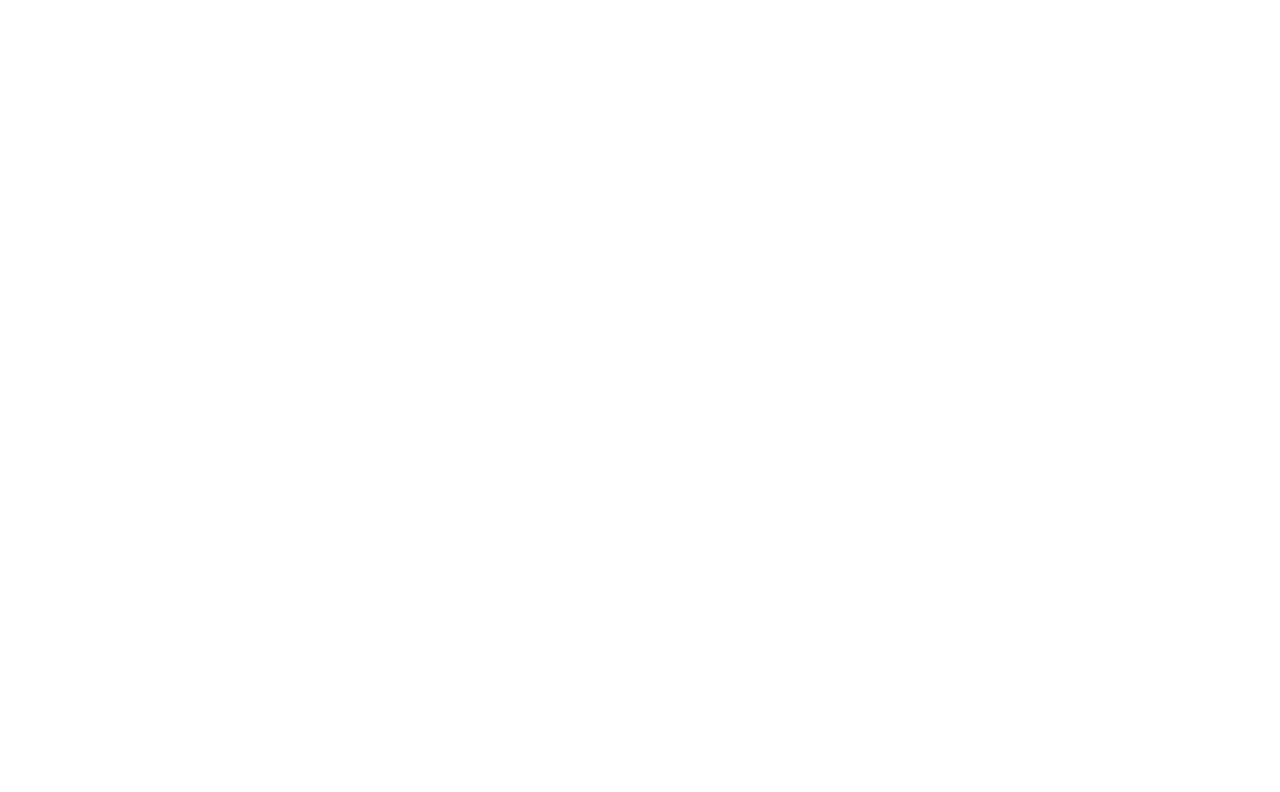
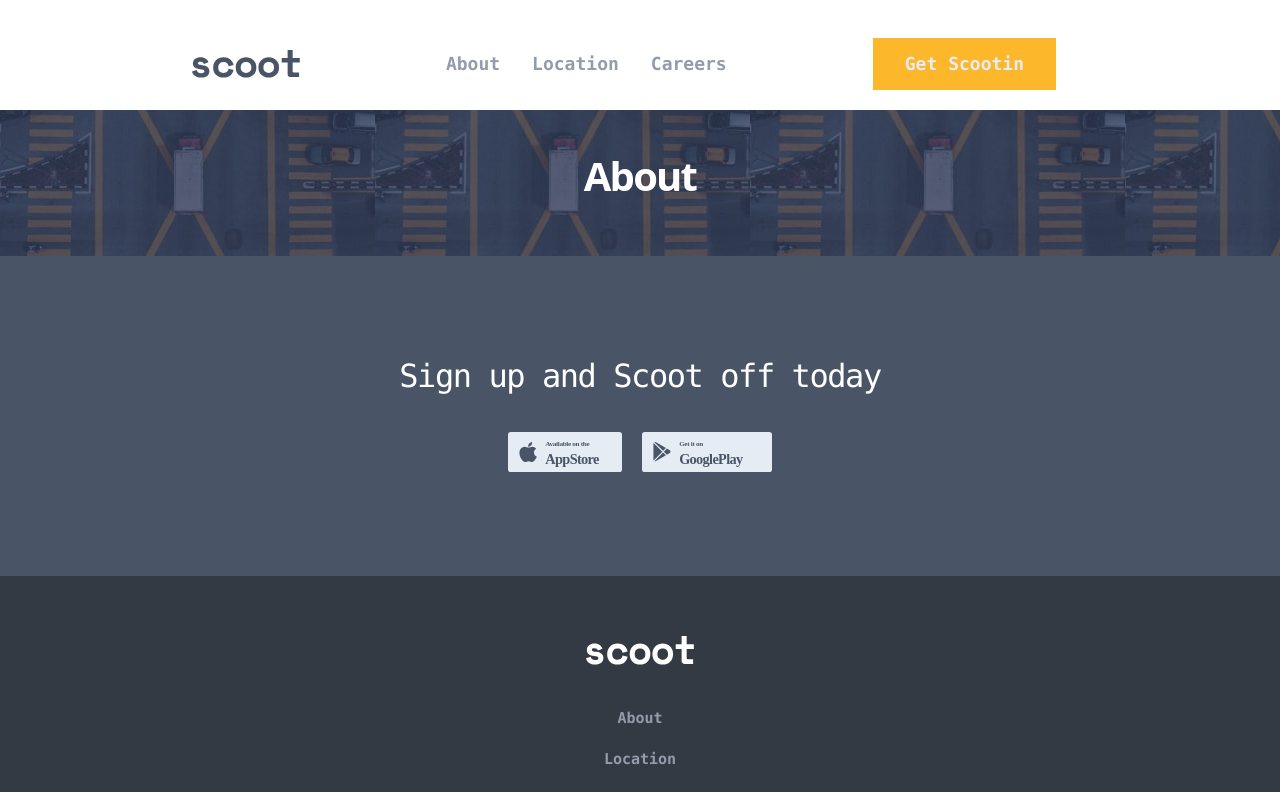
Before and after one commit to luc4sleite/scoot-website, a React (Vite) app: page /about in a window 1280 px wide. Before the commit this address had no page. Shown: the top 792 px of the page. Built offline with nearby package versions, Linux system fonts and the light colour scheme.

Commit message:
feat: about page

```diff
--- a/package.json
+++ b/package.json
@@ -10,6 +10,7 @@
     "preview": "vite preview"
   },
   "dependencies": {
+    "classnames": "^2.3.2",
     "localforage": "^1.10.0",
     "match-sorter": "^6.3.1",
     "react": "^18.2.0",
--- a/src/App.jsx
+++ b/src/App.jsx
@@ -1,12 +1,24 @@
 import { BrowserRouter, Route, Routes } from "react-router-dom";
 import Home from "./pages/Home";
+import About from "./pages/About";
+import Header from "./components/Header";
+import Download from "./components/Download/Index";
+import Footer from "./components/Footer";
+import ScrollToTop from "./components/ScrollToTop";
 
 function App() {
   return (
     <BrowserRouter>
+      <ScrollToTop />
+      <Header />
+
       <Routes>
         <Route path="/" element={<Home />} />
+        <Route path="/about" element={<About />} />
       </Routes>
+
+      <Download />
+      <Footer />
     </BrowserRouter>
   );
 }
--- a/src/components/Banner/index.jsx
+++ b/src/components/Banner/index.jsx
@@ -1,34 +1,12 @@
-import Button from "../Button";
-import rightArrow from "../../assets/patterns/right-arrow.svg";
-import whiteCircles from "../../assets/patterns/white-circles.svg";
-import line from "../../assets/patterns/line.svg";
+import classNames from "classnames";
 
-
-export default function Banner() {
+export default function Banner({background, children}) {
+    const bannerClasses = classNames(
+        'banner', background
+    );
   return (
-    <div className="w-screen h-[650px] flex flex-col justify-center items-center lg:items-start text-center gap-10 bg-home-hero-mobile md:bg-home-hero-tablet lg:bg-home-hero-desktop bg-no-repeat bg-cover pt-28 pb-40 mb-[120px]">
-      <h1 className="text-[40px]/[40px] md:text-[56px]/[56px] lg:text-left lg:ml-36 text-white tracking-[-1.79px] font-mono font-bold w-[311px] md:w-[573px]">Scooter sharing made simple</h1>
-      <p className="font-lexend text-[15px]/[25px] text-white w-[311px] md:w-[573px] lg:text-left lg:ml-64 lg:w-[405px]">Scoot takes the hassle out of urban mobility. Our bikes are placed in convenient locations in each of our cities. Use our app to locate the nearest bike, unlock it with a tap, and you’re away!</p>
-      <div className="lg:ml-56">
-        <Button name="Get Scootin" />
-      </div>
-
-      <img
-        className="hidden lg:block absolute left-0 top-[414px]"
-        src={line}
-        alt="line"
-      />
-
-      <img
-        className="absolute top-[500px] right-[235px] md:top-[550px] md:-left-28 lg:top-[414px] lg:left-[705px] z-0"
-        src={rightArrow}
-        alt="right arrow"
-      />
-      <img
-        className="hidden md:block absolute top-[625px] -right-8 lg:top-[475px] z-0"
-        src={whiteCircles}
-        alt="circles"
-      />
+    <div className={`flex items-center justify-center h-[160px] ${bannerClasses}`}>
+        <h1 className="text-white text-[40px] tracking-[-1.79px] font-bold">{children}</h1>
     </div>
   )
 }
--- /dev/null
+++ b/src/components/MainBanner/index.jsx
@@ -0,0 +1,34 @@
+import Button from "../Button";
+import rightArrow from "../../assets/patterns/right-arrow.svg";
+import whiteCircles from "../../assets/patterns/white-circles.svg";
+import line from "../../assets/patterns/line.svg";
+
+
+export default function MainBanner() {
+  return (
+    <div className="w-screen h-[650px] flex flex-col justify-center items-center lg:items-start text-center gap-10 bg-home-hero-mobile md:bg-home-hero-tablet lg:bg-home-hero-desktop bg-no-repeat bg-cover pt-28 pb-40 mb-[120px]">
+      <h1 className="text-[40px]/[40px] md:text-[56px]/[56px] lg:text-left lg:ml-36 text-white tracking-[-1.79px] font-mono font-bold w-[311px] md:w-[573px]">Scooter sharing made simple</h1>
+      <p className="font-lexend text-[15px]/[25px] text-white w-[311px] md:w-[573px] lg:text-left lg:ml-64 lg:w-[405px]">Scoot takes the hassle out of urban mobility. Our bikes are placed in convenient locations in each of our cities. Use our app to locate the nearest bike, unlock it with a tap, and you’re away!</p>
+      <div className="lg:ml-56">
+        <Button name="Get Scootin" />
+      </div>
+
+      <img
+        className="hidden lg:block absolute left-0 top-[414px]"
+        src={line}
+        alt="line"
+      />
+
+      <img
+        className="absolute top-[500px] right-[235px] md:top-[550px] md:-left-28 lg:top-[414px] lg:left-[705px] z-0"
+        src={rightArrow}
+        alt="right arrow"
+      />
+      <img
+        className="hidden md:block absolute top-[625px] -right-8 lg:top-[475px] z-0"
+        src={whiteCircles}
+        alt="circles"
+      />
+    </div>
+  )
+}
--- a/src/components/MenuItem/index.jsx
+++ b/src/components/MenuItem/index.jsx
@@ -1,5 +1,9 @@
-export default function MenuItem ({ title }) {
+import { Link } from "react-router-dom";
+
+export default function MenuItem ({ title, path }) {
     return(
-        <li className="font-mono text-lg font-bold ml-8 py-2 cursor-pointer hover:text-yellow duration-200">{title}</li>
+        <li className="font-mono text-lg font-bold ml-8 py-2 cursor-pointer hover:text-yellow duration-200">
+            <Link to={`/${path}`}>{title}</Link>
+        </li>
     )
 }
--- a/src/components/Navbar/index.jsx
+++ b/src/components/Navbar/index.jsx
@@ -34,9 +34,9 @@
           }
       >
           <ul className="text-primary">
-            <MenuItem title="About" />
-            <MenuItem title="Location" />
-            <MenuItem title="Careers" />
+            <MenuItem title="About" path="about"/>
+            <MenuItem title="Location" path="location"/>
+            <MenuItem title="Careers" path="careers"/>
           </ul>
           <Button name="Get Scootin" />
       </aside>
--- /dev/null
+++ b/src/components/ScrollToTop/index.jsx
@@ -0,0 +1,12 @@
+import { useEffect } from "react";
+import { useLocation } from "react-router-dom";
+
+export default function ScrollToTop() {
+    const { pathname } = useLocation();
+
+    useEffect(() => {
+        window.scrollTo(0, 0);
+    }, [pathname]);
+
+    return null;
+}
--- /dev/null
+++ b/src/pages/About/index.jsx
@@ -0,0 +1,11 @@
+import Banner from "../../components/Banner";
+
+export default function About() {
+  return (
+    <div>
+        <Banner background="bg-about-hero-mobile">
+          About
+        </Banner>
+    </div>
+  )
+}
--- a/src/pages/Home/index.jsx
+++ b/src/pages/Home/index.jsx
@@ -8,9 +8,8 @@
 import nearYou from '../../assets/images/near-you.jpg';
 import payments from '../../assets/images/payments.jpg';
 
-import Banner from "../../components/Banner";
+import MainBanner from "../../components/MainBanner";
 import Feature from "../../components/Feature";
-import Header from "../../components/Header";
 import Benefit from '../../components/Benefit';
 import Download from '../../components/Download/Index';
 import Footer from '../../components/Footer';
@@ -18,8 +17,7 @@
 export default function Home() {
   return (
     <>
-      <Header />
-      <Banner />
+      <MainBanner />
       <img
         className='hidden md:block lg:hidden absolute top-[746px] left-[140px] z-0'
         src={rectangle}
--- a/tailwind.config.js
+++ b/tailwind.config.js
@@ -18,6 +18,12 @@
         'home-hero-mobile': "url('./src/assets/images/home-hero-mobile.jpg')",
         'home-hero-tablet': "url('./src/assets/images/home-hero-tablet.jpg')",
         'home-hero-desktop': "url('./src/assets/images/home-hero-desktop.jpg')",
+        'about-hero-mobile': "url('./src/assets/images/about-hero-mobile.jpg')",
+        'about-hero-tablet': "url('./src/assets/images/about-hero-tablet.jpg')",
+        'about-hero-desktop': "url('./src/assets/images/about-hero-desktop.jpg')",
+        'careers-location-hero-mobile': "url('./src/assets/images/careers-location-hero-mobile.jpg')",
+        'careers-location-hero-tablet': "url('./src/assets/images/careers-location-hero-tablet.jpg')",
+        'careers-location-hero-desktop': "url('./src/assets/images/careers-location-hero-desktop.jpg')",
         'white-circles': "url('./src/assets/patterns/white-circles.svg')",
       },
       gridTemplateColumns: {
```
Also changed, not shown: 1 other file (tests, documents, lock files or other folders).
